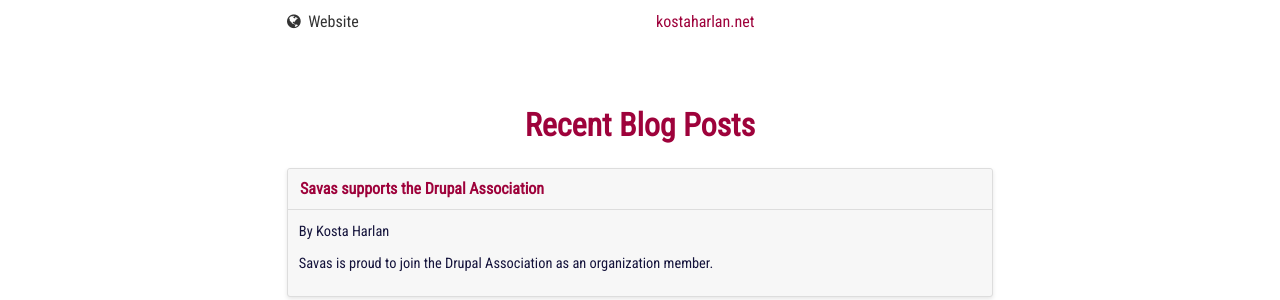
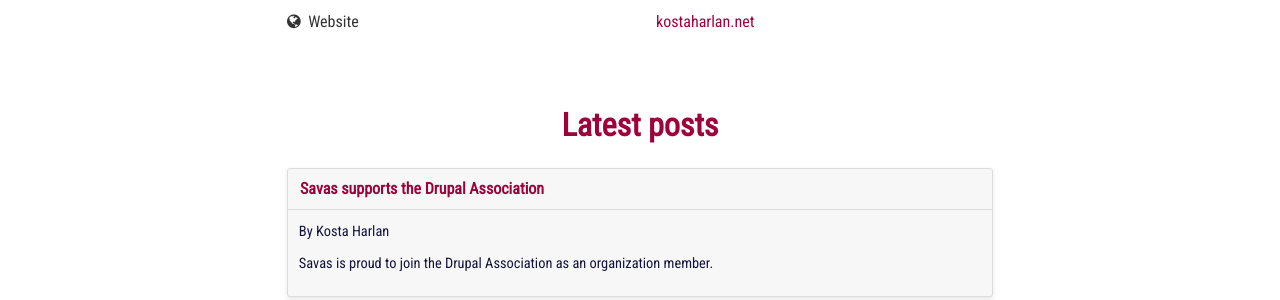
Before and after one commit to tumble1999/savaslabs.github.io, a Jekyll site: the page built from _team/kosta-harlan.md, in a window 1280 px wide. Shown: the part 906-1206 px from the top of the page. Built offline with Jekyll 4.4.1, drawn with Linux system fonts in a browser that asks for light colours; some web fonts are replaced.

Commit message:
Rename to Latest posts

```diff
--- a/_layouts/team.html
+++ b/_layouts/team.html
@@ -53,7 +53,7 @@
     {% endif %}{% endfor %}
     {% if counter > 0 %}
     <div class="team-recent-blog flex-container wrapper">
-      <h3>Recent Blog Posts</h3>
+      <h3>Latest posts</h3>
       <div class="cards">
       {% assign blog-counter = 0 %}
       {% for post in site.posts %}{% if blog-counter < 7 %}{% if page.name == post.author %}{% assign blog-counter = counter |plus: 1 %}
```
